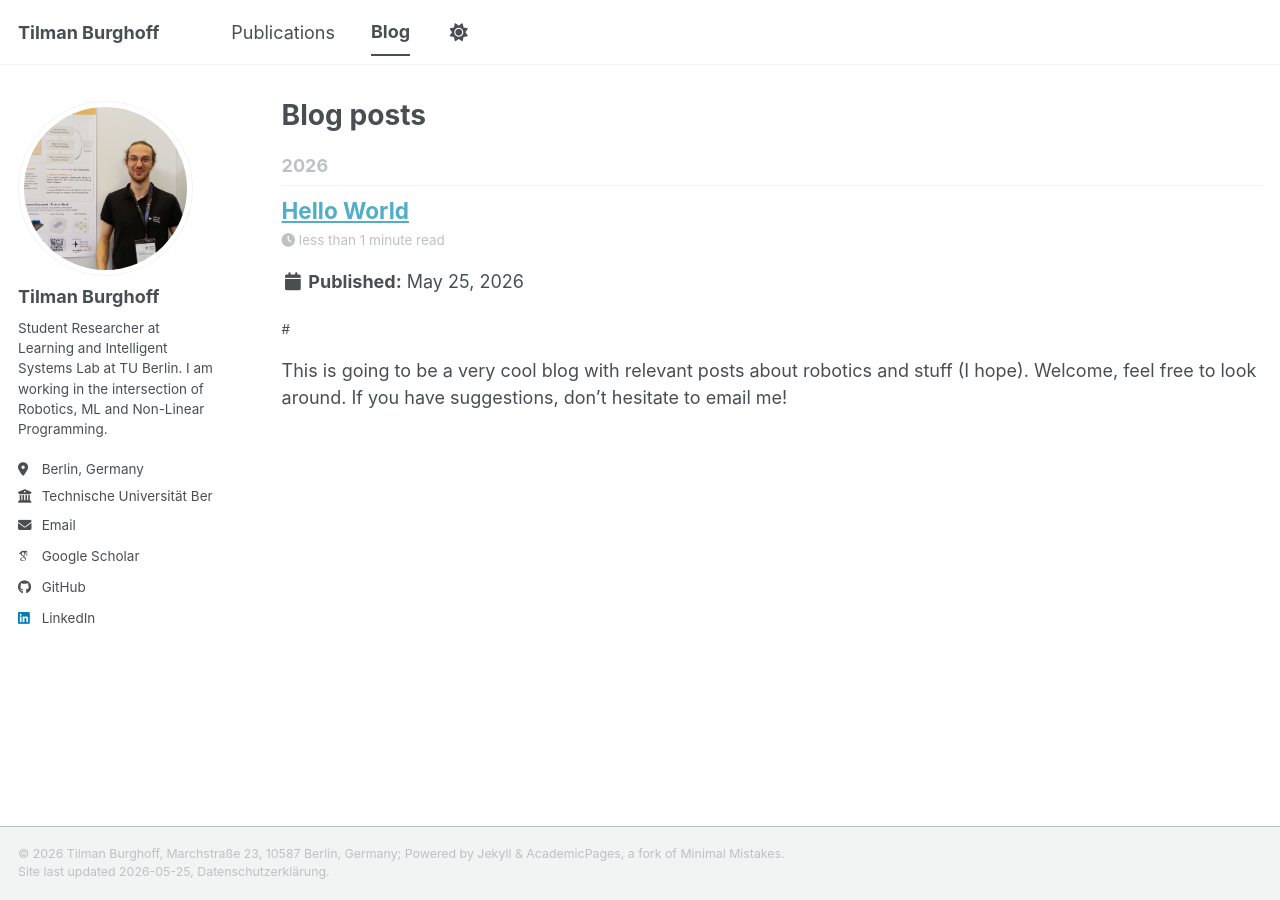
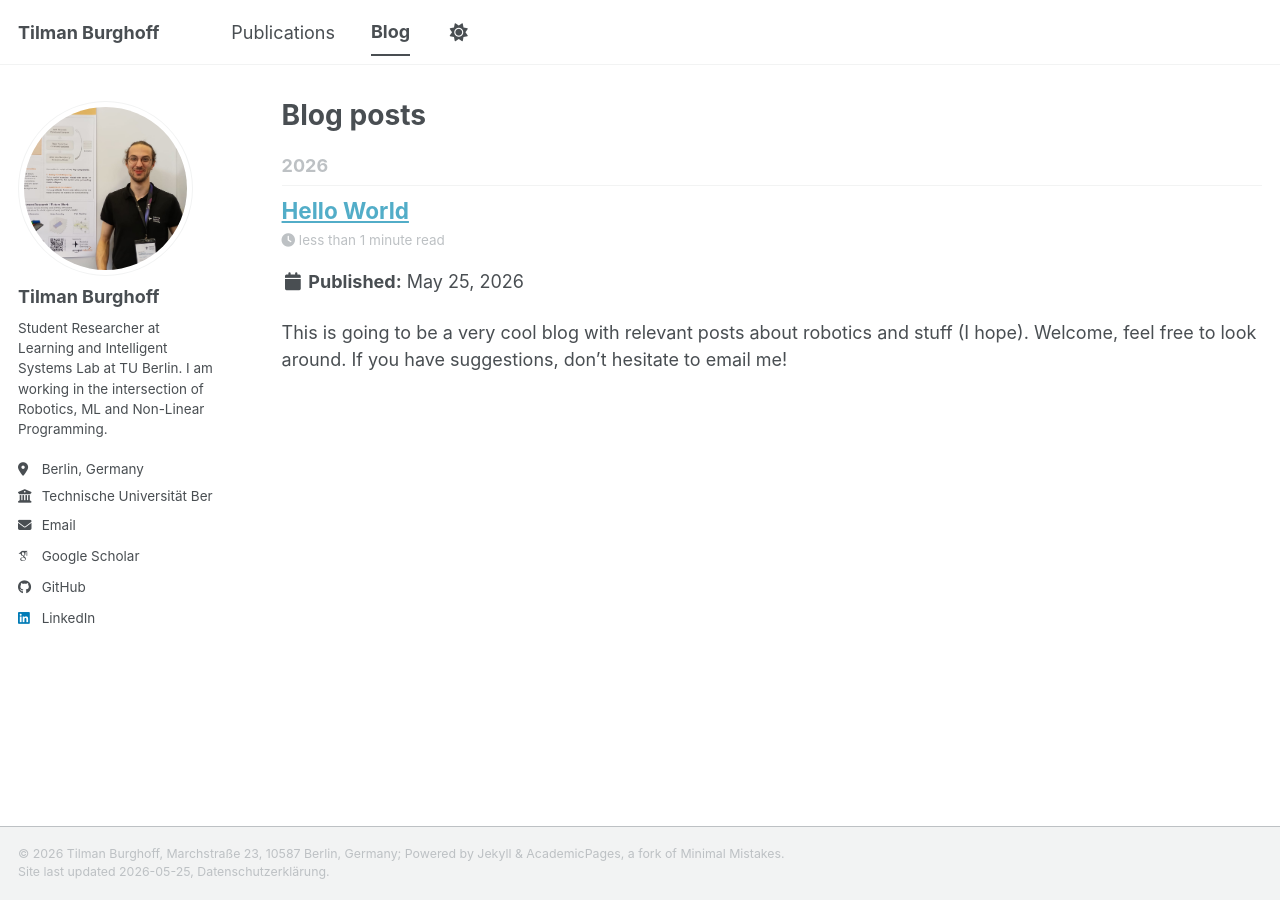
Before and after one commit to Tilman-Burghoff/Tilman-Burghoff.github.io, a Jekyll site: the page built from _pages/blog.html, in a window 1280 px wide. Built offline with Jekyll 4.4.1, drawn with Linux system fonts in a browser that asks for light colours; some web fonts are replaced; a script bundle is joined from its source files by our own code; library files that are not in the unit come from our copies.

Commit message:
tldr saga continous

```diff
--- a/_includes/archive-single.html
+++ b/_includes/archive-single.html
@@ -59,9 +59,9 @@
         {% endif %}
 
     {% if post.excerpt and site.read_more != 'enabled' and post.collection == 'publications' %}
-    <p class="archive__item-excerpt" itemprop="description"><strong>tl;dr:</strong> {{ post.excerpt | markdownify | remove: '<p>' | remove: '</p>' }}</p>
+    <p><strong>tl;dr:</strong> {{ post.excerpt | markdownify | remove: '<p>' | remove: '</p>' }}</p>
     {% elsif post.excerpt and site.read_more != 'enabled' %}
-    <p class="archive__item-excerpt" itemprop="description">#{{ post.excerpt | markdownify }}</p>
+    <p class="archive__item-excerpt" itemprop="description">{{ post.excerpt | markdownify }}</p>
     {% elsif post.excerpt and site.read_more == 'enabled' %}
     <p class="archive__item-excerpt" itemprop="description"><p>{{ post.excerpt | markdownify | remove: '<p>' | remove: '</p>' }}<strong><a href="{{ base_path }}{{ post.url }}" rel="permalink"> Read more</a></strong></p></p>
     {% endif %}
```
